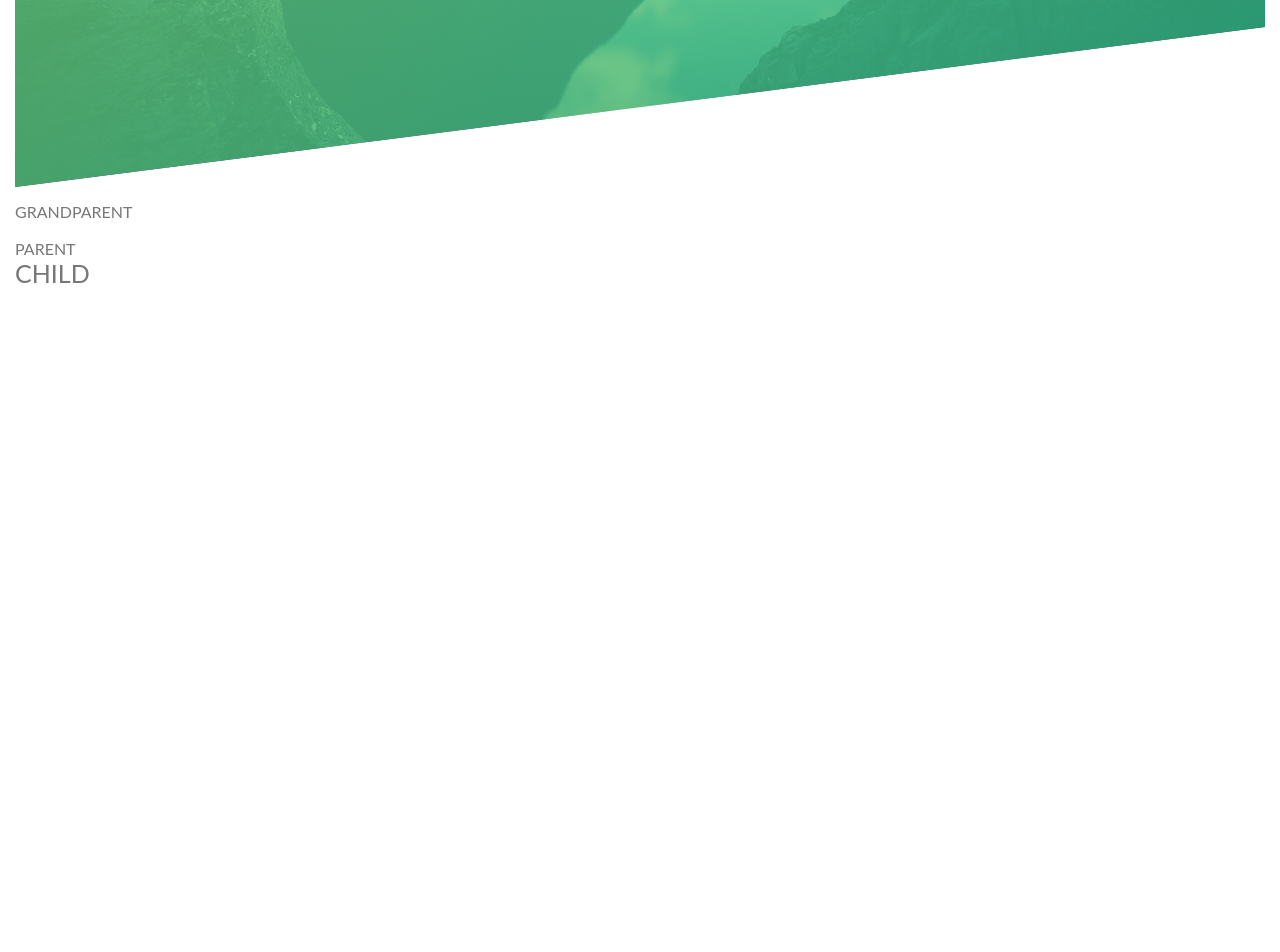
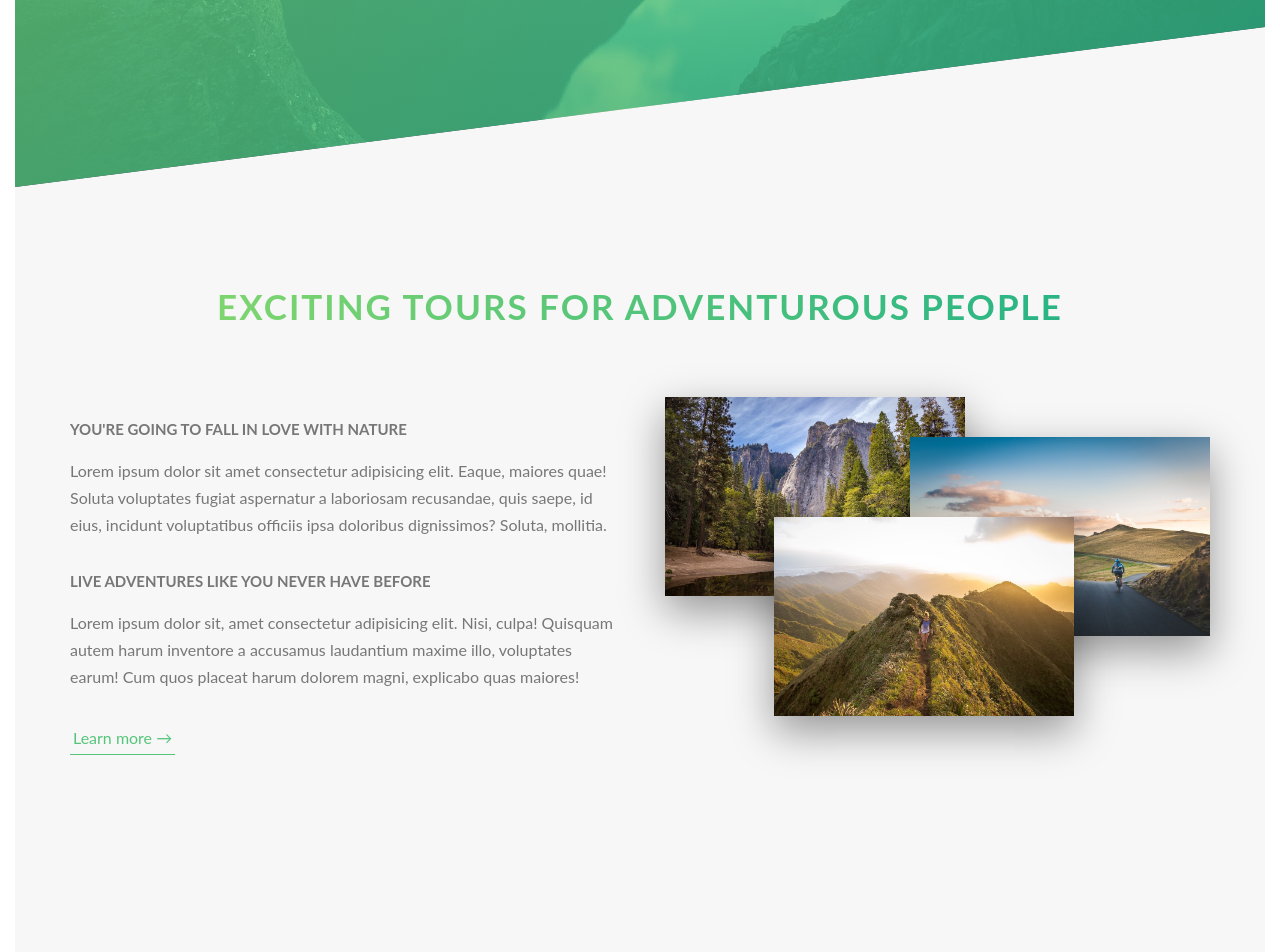
Before and after one commit to YellowMinionPlannet/Notes, a website: page Udemy_Jonas_FrontEnd/Chap2/src/index.html in a window 1280 px wide. Shown: the part 588-1540 px from the top of the page. Before the commit the page ends 888 px from the top, so only its background shows below. Drawn offline with Linux system fonts and the light colour scheme.

Commit message:
Jonas FronEnd Chap5 main section

```diff
--- a/Udemy_Jonas_FrontEnd/Chap2/src/index.html
+++ b/Udemy_Jonas_FrontEnd/Chap2/src/index.html
@@ -93,7 +93,34 @@
         </section> -->
 
         <main>
+            <section class="section-about">
+                <div class="u-center-text u-margin-bottom-big">
+                    <h2 class="heading-secondary">
+                        Exciting tours for adventurous people
+                    </h2>
+                </div>
+                <div class="row">
+                    <div class="col-1-of-2">
+                        <h3 class="heading-tertiary u-margin-bottom-small">You're going to fall in love with nature</h3>
+                        <p class="paragraph">
+                            Lorem ipsum dolor sit amet consectetur adipisicing elit. Eaque, maiores quae! Soluta voluptates fugiat aspernatur a laboriosam recusandae, quis saepe, id eius, incidunt voluptatibus officiis ipsa doloribus dignissimos? Soluta, mollitia.
+                        </p>
+                        <h3 class="heading-tertiary u-margin-bottom-small">Live adventures like you never have before</h3>
+                        <p class="paragraph">
+                            Lorem ipsum dolor sit, amet consectetur adipisicing elit. Nisi, culpa! Quisquam autem harum inventore a accusamus laudantium maxime illo, voluptates earum! Cum quos placeat harum dolorem magni, explicabo quas maiores!
+                        </p>
 
+                        <a href="#" class="btn-text">Learn more &rarr;</a>
+                    </div>
+                    <div class="col-1-of-2">
+                        <div class="composition">
+                            <img src="img/nat-1-large.jpg" alt="photo 1" class="composition__photo composition__photo--p1">
+                            <img src="img/nat-2-large.jpg" alt="photo 2" class="composition__photo composition__photo--p2">
+                            <img src="img/nat-3-large.jpg" alt="photo 3" class="composition__photo composition__photo--p3">
+                        </div>
+                    </div>
+                </div>
+            </section>
         </main>
 
         <!-- Chapter 3 example for inheritance -->
--- a/Udemy_Jonas_FrontEnd/Chap2/src/sass/abstracts/_variables.scss
+++ b/Udemy_Jonas_FrontEnd/Chap2/src/sass/abstracts/_variables.scss
@@ -1,6 +1,8 @@
 $color-primary-green: #55c57a;
 $color-primary-light: #7ed56f;
 $color-primary-dark: #28b485;
+
+$color-grey-light-1: #f7f7f7;
 
 $color-grey: #777;
 $color-white: #fff;
@@ -8,4 +10,6 @@ $color-black: #000;
 
 $grid-width: 114rem;
 $gutter-vertical: 8rem;
-$gutter-horizontal: 2rem;
+$gutter-horizontal: 5rem;
+
+$default-font-size: 1.6rem;
--- a/Udemy_Jonas_FrontEnd/Chap2/src/sass/base/_base.scss
+++ b/Udemy_Jonas_FrontEnd/Chap2/src/sass/base/_base.scss
@@ -16,7 +16,7 @@ body {
     font-family: "Lato", sans-serif;
     /*Everything regarding to font better be body element, if Lato is not applied, it goes to San-Sarif*/
     font-weight: 400;
-    font-size: 1.6rem;
+    font-size: $default-font-size;
     line-height: 1.7;
     /*1.7 times larger than deault*/
     color: $color-grey;
--- a/Udemy_Jonas_FrontEnd/Chap2/src/sass/base/_typography.scss
+++ b/Udemy_Jonas_FrontEnd/Chap2/src/sass/base/_typography.scss
@@ -32,3 +32,32 @@
         margin-bottom: 6rem;
     }
 }
+
+.heading-secondary{
+    font-size: 3.5rem;
+    text-transform: uppercase;
+    font-weight: 700;
+    background-image: linear-gradient(to right, $color-primary-light, $color-primary-dark);
+    display: inline-block;
+    -webkit-background-clip: text;
+    color: transparent;
+    letter-spacing: .2rem;
+    transition: all .2s;
+    &:hover{
+        transform: skewY(2deg) skewX(15deg) scale(1.1);
+        text-shadow: .5rem 1rem 2rem rgba($color-black, .2);
+    }
+}
+
+.heading-tertiary{
+    font-size: 1.5rem;
+    font-weight: 700;
+    text-transform: uppercase;
+}
+
+.paragraph{
+    font-size: $default-font-size;
+    &:not(:last-child){
+        margin-bottom: 3rem;
+    }
+}
--- a/Udemy_Jonas_FrontEnd/Chap2/src/sass/base/_utilities.scss
+++ b/Udemy_Jonas_FrontEnd/Chap2/src/sass/base/_utilities.scss
@@ -0,0 +1,11 @@
+.u-center-text{
+    text-align: center;
+}
+
+.u-margin-bottom-big{
+    margin-bottom: 8rem;
+}
+
+.u-margin-bottom-small{
+    margin-bottom: 1.5rem;
+}
--- a/Udemy_Jonas_FrontEnd/Chap2/src/sass/components/_button.scss
+++ b/Udemy_Jonas_FrontEnd/Chap2/src/sass/components/_button.scss
@@ -61,3 +61,26 @@
         /*0% key frame will be at the beginning state of element*/
     }
 }
+
+.btn-text{
+    &:link,
+    &:visited{
+        font-size: $default-font-size;
+        color: $color-primary-green;
+        display: inline-block;
+        text-decoration: none;
+        border-bottom: .1rem solid $color-primary-green;
+        padding: .3rem;
+        transition: all .2s;
+    }
+    &:hover{
+        background-color: $color-primary-green;
+        color: $color-white;
+        box-shadow: 0 1rem 2rem rgba($color-black, .15);
+        transform: translateY(-2px);
+    }
+    &:active{
+        box-shadow: 0 1rem 2rem rgba($color-black, .15);
+        transform: translateY(-1px);
+    }
+}
--- /dev/null
+++ b/Udemy_Jonas_FrontEnd/Chap2/src/sass/components/_composition.scss
@@ -0,0 +1,32 @@
+.composition{
+    position:relative;
+    &__photo{
+        width: 55%;
+        box-shadow: 0 1.5rem 4rem rgba($color-black, .4);
+        position: absolute;
+        transition: all .2s;
+        outline-offset: 2rem; /*outline is different from border, this offset give space*/
+
+        &--p1{
+            left: 0;
+            top: -2rem;
+        }
+        &--p2{
+            right: 0;
+            top: 2rem;
+        }
+        &--p3{
+            left: 20%;
+            top: 10rem;
+        }
+        &:hover{
+            outline: 1.5rem solid $color-primary-green;
+            transform: scale(1.1);
+            box-shadow: 0 2.5rem 4rem rgba($color-black, .5);
+            z-index: 20;
+        }
+    }
+    &:hover &__photo:not(:hover){
+        transform: scale(.9);
+    }
+}
--- a/Udemy_Jonas_FrontEnd/Chap2/src/sass/layout/_grid.scss
+++ b/Udemy_Jonas_FrontEnd/Chap2/src/sass/layout/_grid.scss
@@ -1,6 +1,5 @@
 .row {
     max-width: $grid-width;
-    background-color: #eee;
     margin: 0 auto;
 
     &:not(:last-child){ // every row but not last row
@@ -12,7 +11,6 @@
     [class^="col-"] { // all the class starts with col-
                       // all the class contain with col- *=
                       // all the class ends with col- $=
-        background-color: orange;
         float:left;
 
         &:not(:last-child){
--- a/Udemy_Jonas_FrontEnd/Chap2/src/sass/main.scss
+++ b/Udemy_Jonas_FrontEnd/Chap2/src/sass/main.scss
@@ -10,6 +10,7 @@
 @import "pages/home";
 
 @import "components/button";
+@import "components/composition";
 
 @import "layout/header";
 @import "layout/grid";
--- a/Udemy_Jonas_FrontEnd/Chap2/src/sass/pages/_home.scss
+++ b/Udemy_Jonas_FrontEnd/Chap2/src/sass/pages/_home.scss
@@ -0,0 +1,5 @@
+.section-about{
+    background-color: $color-grey-light-1;
+    padding: 25rem 0;
+    margin-top: -20vh;
+}
```
Also changed, not shown: Udemy_Jonas_FrontEnd/Chap2/src/css/style.css.
